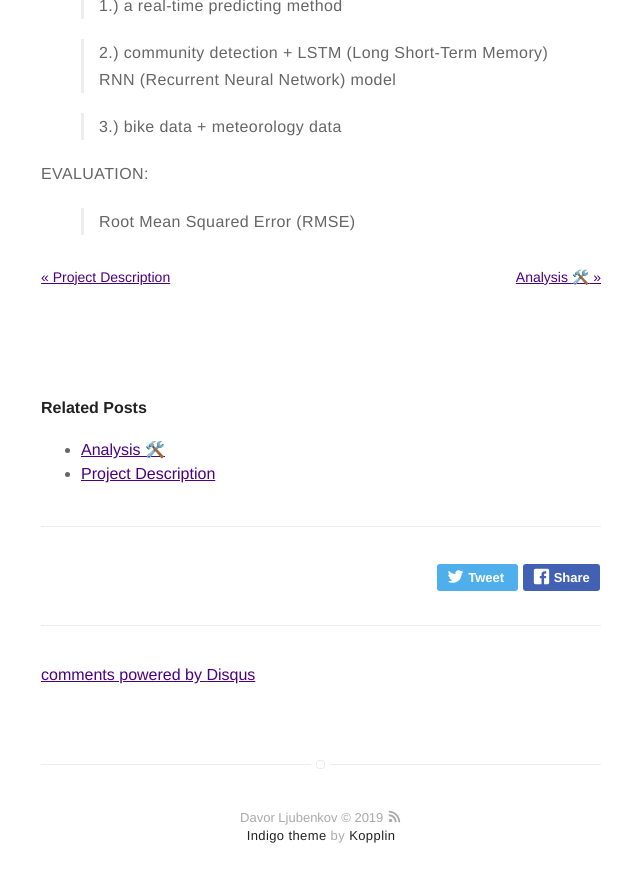
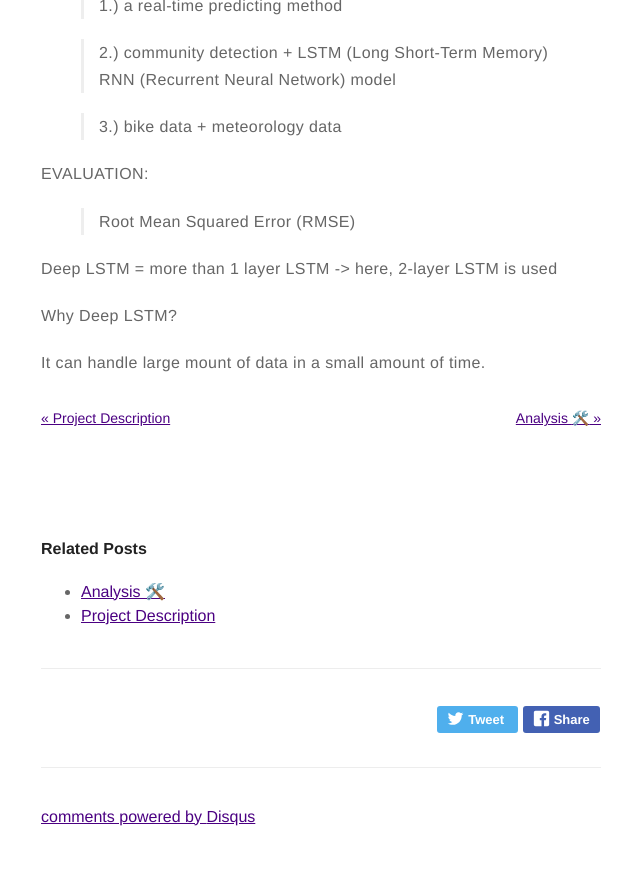
Before and after one commit to dljubenk/dljubenk.github.io, a Jekyll site: the page built from _posts/2019-02-06-literature-study.markdown, in a window 1280 px wide and 900 px high, scrolled down 13037 px. Shown: the top 882 px of the window, without its empty margins (319-959 px from the left). Built offline with Jekyll 4.4.1, drawn with Linux system fonts in a browser that asks for light colours; emoji names are drawn with the system emoji font; comment, search, counter and statistics services are not loaded.

Commit message:
Update 2019-02-06-literature-study.markdown

```diff
--- a/_posts/2019-02-06-literature-study.markdown
+++ b/_posts/2019-02-06-literature-study.markdown
@@ -321,6 +321,12 @@ CONTRIBUTION:
 EVALUATION:
 >Root Mean Squared Error (RMSE)
 
+Deep LSTM = more than 1 layer LSTM -> here, 2-layer LSTM is used
+
+Why Deep LSTM?
+
+It can handle large mount of data in a small amount of time.
+
 
 
 [1]: /assets/images/paper1.png
```
